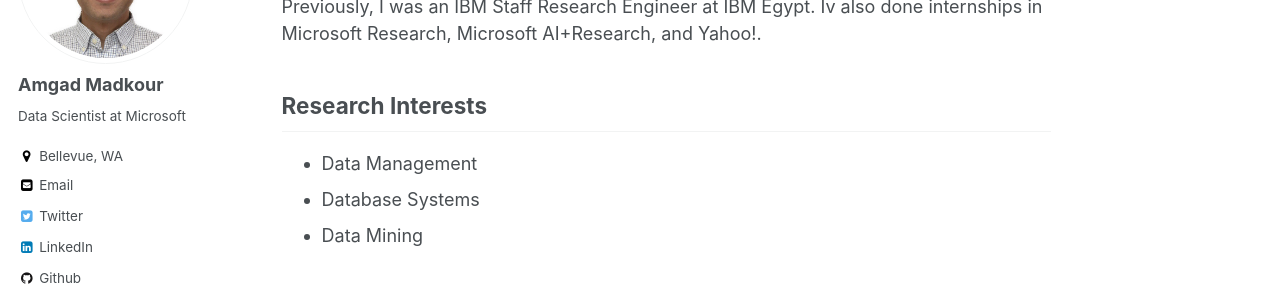
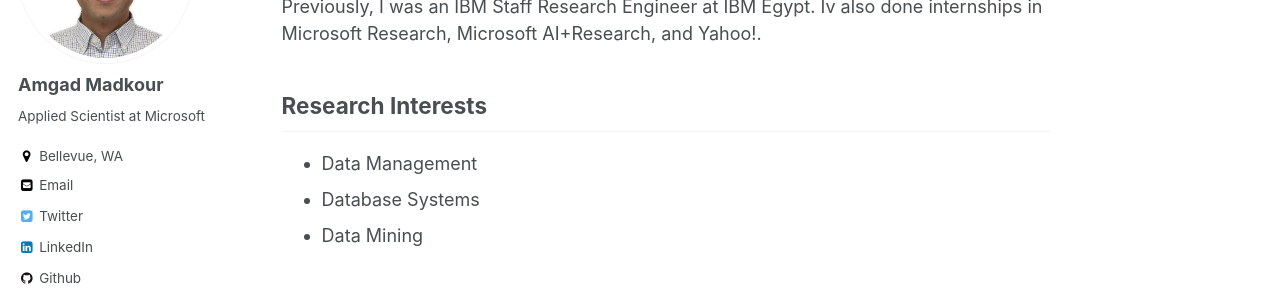
Before and after one commit to amgadmadkour/amgadmadkour.github.io, a Jekyll site: the page built from _pages/about.md, in a window 1280 px wide. Shown: the part 229-526 px from the top of the page. Built offline with Jekyll 4.4.1, drawn with Linux system fonts in a browser that asks for light colours; some web fonts are replaced.

Commit message:
Update bio

```diff
--- a/_config.yml
+++ b/_config.yml
@@ -80,7 +80,7 @@ analytics:
 author:
   name             : "Amgad Madkour"
   avatar           : "amgad.jpg"
-  bio              : "Data Scientist at Microsoft"
+  bio              : "Applied Scientist at Microsoft"
   location         : "Bellevue, WA"
   employer         :
   googlescholar    : "http://scholar.google.com/citations?user=s4jIlGEAAAAJ&hl=en"
```
